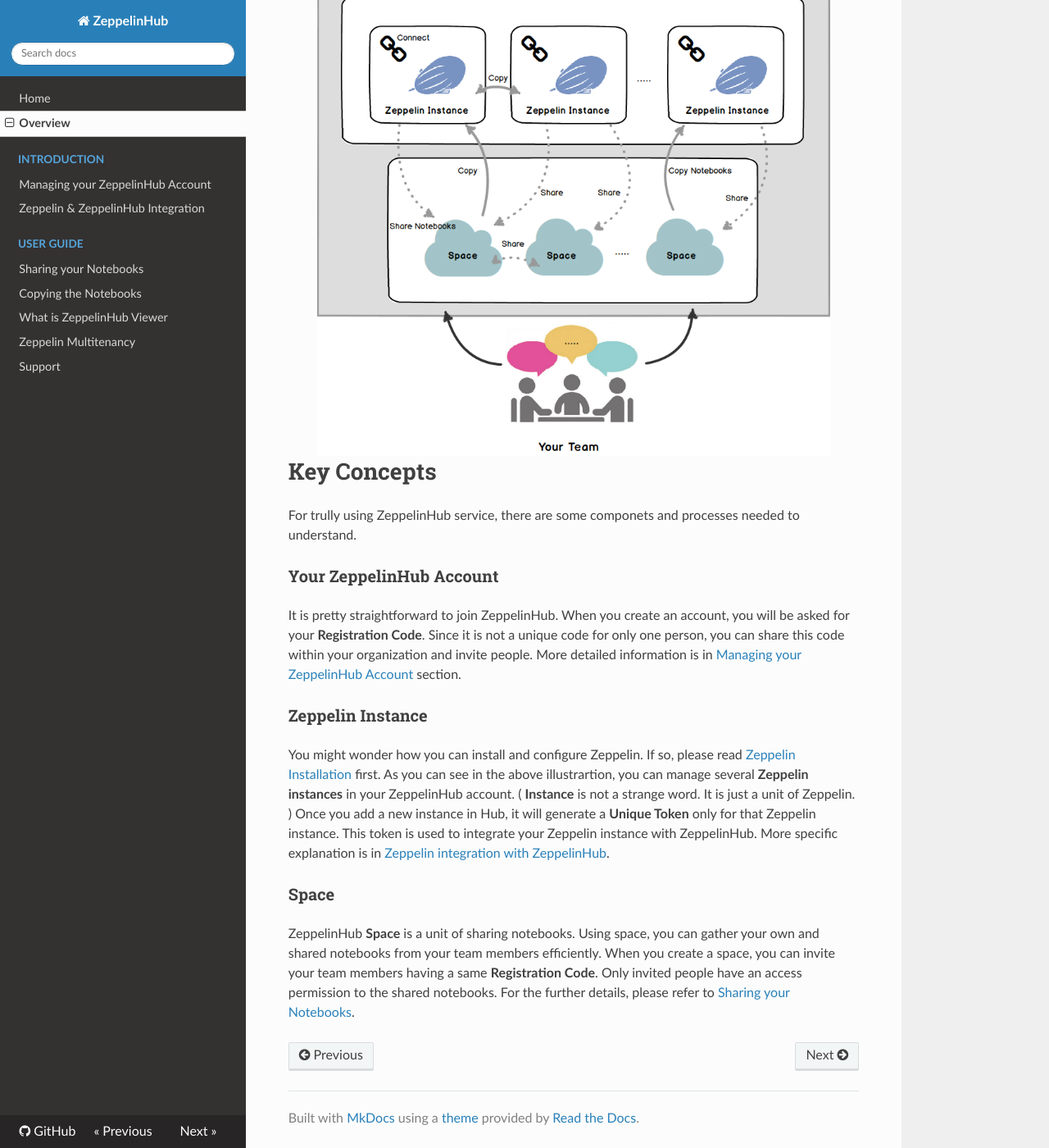
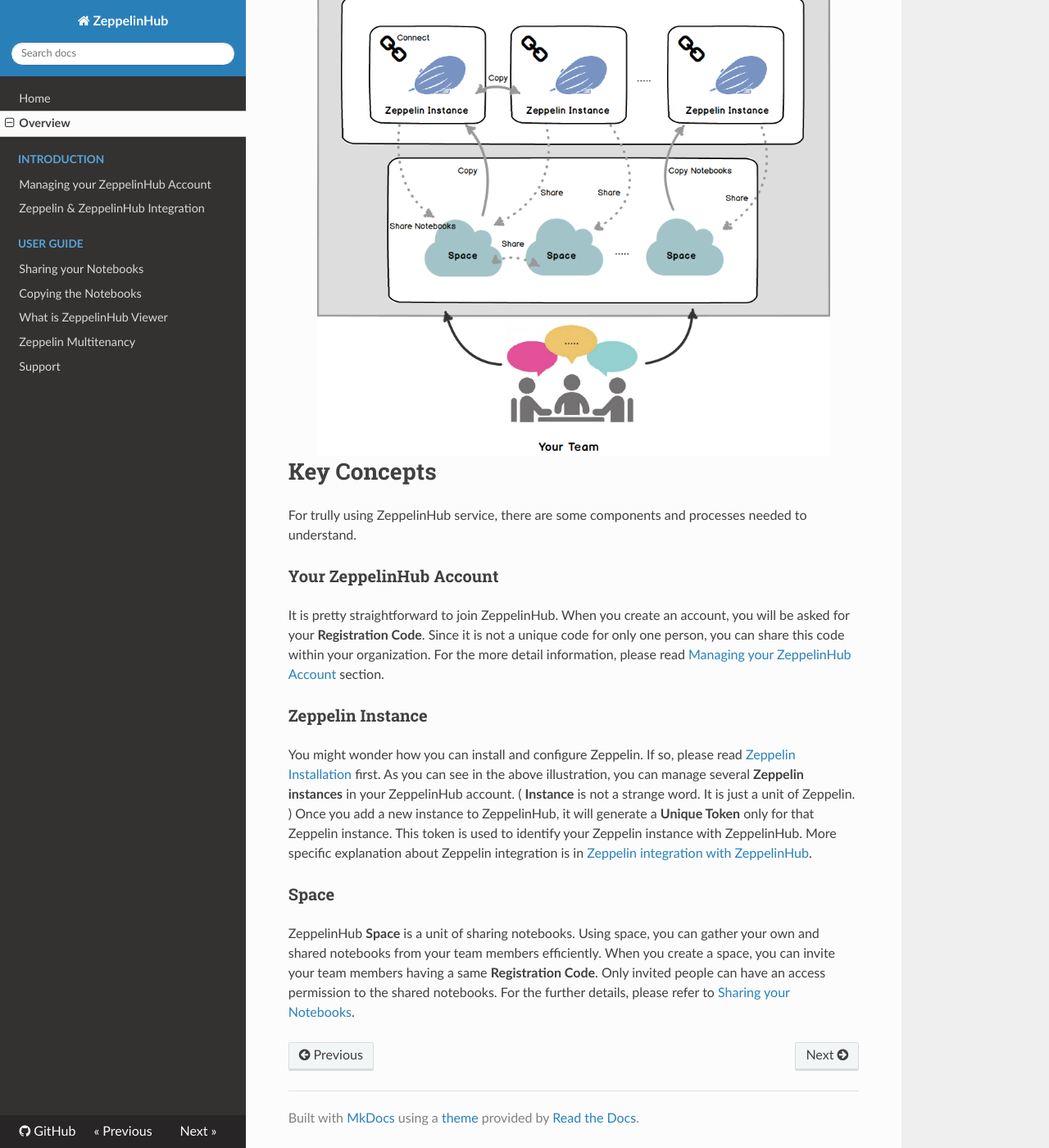
Before and after one commit to jacksu/zeppelinhub-documentation, an MkDocs documentation site: the page built from docs/overview.md, in a window 1280 px wide and 1400 px high, scrolled down 390 px. Shown: the whole window at 82% size. Built offline with MkDocs 1.6.1, drawn with Linux system fonts in a browser that asks for light colours; nearby versions of some CDN libraries; old or Windows-style settings are respelled for this version of MkDocs.

Commit message:
Fix some grammar errors and typos in overview.md

```diff
--- a/docs/overview.md
+++ b/docs/overview.md
@@ -7,14 +7,14 @@
 <center><img src="../img/zeppelinhub_concept.png" height="90%" width="90%"></center>
 
 # Key Concepts
-For trully using ZeppelinHub service, there are some componets and processes needed to understand.
+For trully using ZeppelinHub service, there are some components and processes needed to understand.
 
 ### Your ZeppelinHub Account<br/>
-It is pretty straightforward to join ZeppelinHub. When you create an account, you will be asked for your **Registration Code**. Since it is not a unique code for only one person, you can share this code within your organization and invite people. More detailed information is in [Managing your ZeppelinHub Account](zeppelinhub_account.md) section.
+It is pretty straightforward to join ZeppelinHub. When you create an account, you will be asked for your **Registration Code**. Since it is not a unique code for only one person, you can share this code within your organization. For the more detail information, please read [Managing your ZeppelinHub Account](zeppelinhub_account.md) section.
 
 ### Zeppelin Instance <br/>
-You might wonder how you can install and configure Zeppelin. If so, please read [Zeppelin Installation](http://zeppelin.incubator.apache.org/docs/latest/install/install.html) first. As you can see in the above illustrartion, you can manage several **Zeppelin instances** in your ZeppelinHub account. ( **Instance** is not a strange word. It is just a unit of Zeppelin. ) Once you add a new instance in Hub, it will generate a **Unique Token** only for that Zeppelin instance. This token is used to integrate your Zeppelin instance with ZeppelinHub. More specific explanation is in [Zeppelin integration with ZeppelinHub](zeppelin_integration.md).
+You might wonder how you can install and configure Zeppelin. If so, please read [Zeppelin Installation](http://zeppelin.incubator.apache.org/docs/latest/install/install.html) first. As you can see in the above illustration, you can manage several **Zeppelin instances** in your ZeppelinHub account. ( **Instance** is not a strange word. It is just a unit of Zeppelin. ) Once you add a new instance to ZeppelinHub, it will generate a **Unique Token** only for that Zeppelin instance. This token is used to identify your Zeppelin instance with ZeppelinHub. More specific explanation about Zeppelin integration is in [Zeppelin integration with ZeppelinHub](zeppelin_integration.md).
 
 ### Space <br/>
-ZeppelinHub **Space** is a unit of sharing notebooks. Using space, you can gather your own and shared notebooks from your team members efficiently. When you create a space, you can invite your team members having a same **Registration Code**. Only invited people have an access permission to the shared notebooks.
+ZeppelinHub **Space** is a unit of sharing notebooks. Using space, you can gather your own and shared notebooks from your team members efficiently. When you create a space, you can invite your team members having a same **Registration Code**. Only invited people can have an access permission to the shared notebooks.
 For the further details, please refer to [Sharing your Notebooks](sharing_notebooks.md).
```
